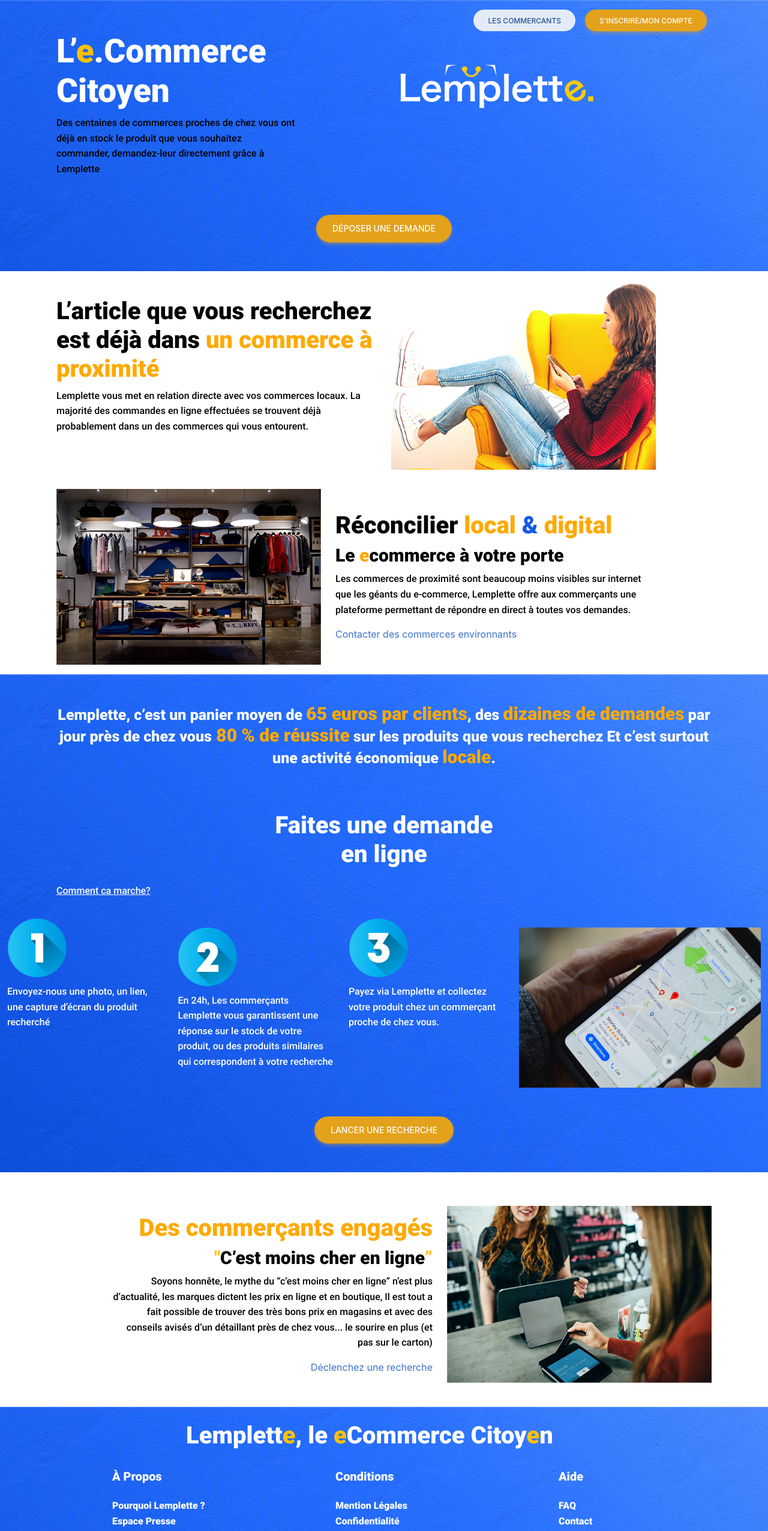
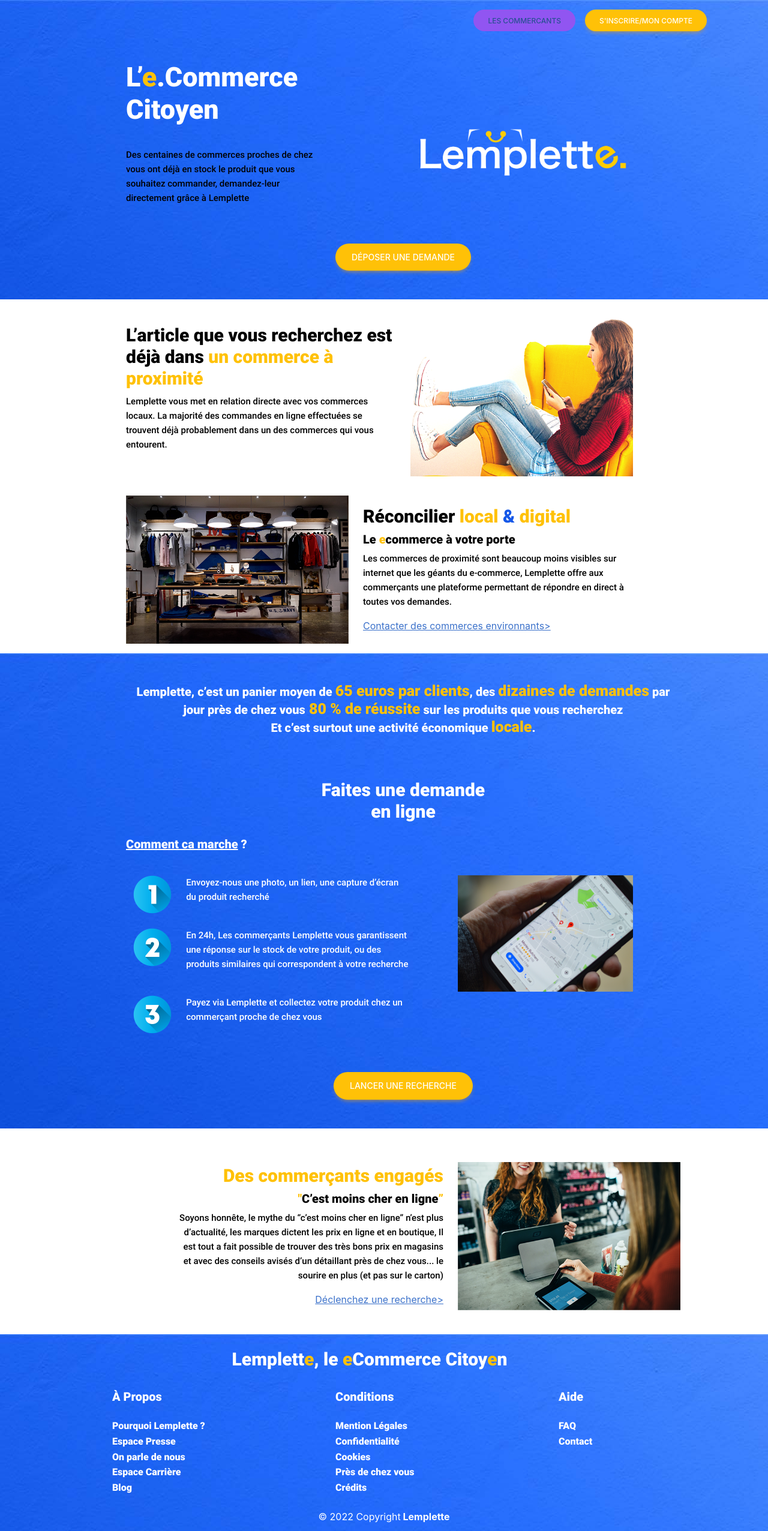
Before and after one commit to KarimLemplette/landing-page-merchant, a React (Create React App) app: page / in a window 1280 px wide. Shown: the top 2552 px of the page at 60% size. Built offline with nearby package versions, Linux system fonts and the light colour scheme.

Commit message:
Responsive mobile

```diff
--- a/src/components/body/Body.css
+++ b/src/components/body/Body.css
@@ -23,6 +23,7 @@
 
 .row3-h1 {
     color: #ffffff;
+    font-size: 20px;
 }
 
 .img {
@@ -74,6 +75,7 @@
 
 .h3-black {
     color: #000000;
+    font-size: 20px;
 }
 
 .p-white {
@@ -83,3 +85,15 @@
 .p-black {
     color: #000000;
 }
+
+@media (max-width: 500px) {
+    .responsive-image-body-width
+    {
+    width: 30%;
+    height: auto;
+    }
+    .responsive-text-center
+    {
+    text-align: center;
+    }
+}
--- a/src/components/body/Body.jsx
+++ b/src/components/body/Body.jsx
@@ -13,12 +13,12 @@
 function Body() {
     return (
         <div className='body'>
-            <MDBContainer breakpoint="md">
-                <MDBRow className='d-flex align-items-center mb-3'>
+            <MDBContainer breakpoint="md" className='container-fluid'>
+                <MDBRow className='d-flex align-items-center mb-3 mt-3'>
                     <MDBCol size='md' className='col-md-6'>
                         <h2 className='body-h2'>
                             L’article que vous recherchez
-                            est déjà dans <span style={{color: '#FFA900'}}>un commerce à proximité</span>
+                            est déjà dans <span style={{color: '#ffc107'}}>un commerce à proximité</span>
                         </h2>
                         <p className='p-black'>
                             Lemplette vous met en relation directe avec vos commerces locaux.
@@ -31,31 +31,31 @@
                     </MDBCol>
                 </MDBRow>
             </MDBContainer>
-            <MDBContainer breakpoint="md">
+            <MDBContainer breakpoint="md" className='container-fluid'>
                 <MDBRow className='d-flex align-items-center mb-3'>
                     <MDBCol className='col-md-5 mt-3 order-sm-first order-last'>
                         <img src={bodyimg2} alt='' className='img-fluid'/>
                     </MDBCol>
                     <MDBCol size='md' className='col-md-6 mt-3'>
-                        <h2 className='body-h2'>Réconcilier <span style={{color: '#FFA900'}}>local</span> <span style={{color: '#1558e8'}}>&</span> <span style={{color: '#FFA900'}}>digital</span></h2>
-                        <h3 className='h3-black'>Le <span style={{color: '#FFA900'}}>e</span>commerce à votre porte</h3>
+                        <h2 className='body-h2'>Réconcilier <span style={{color: '#ffc107'}}>local</span> <span style={{color: '#1558e8'}}>&</span> <span style={{color: '#ffc107'}}>digital</span></h2>
+                        <h3 className='h3-black'>Le <span style={{color: '#ffc107'}}>e</span>commerce à votre porte</h3>
                         <p className='p-black'>
                             Les commerces de proximité sont beaucoup moins visibles sur internet que les géants du e-commerce,
                             Lemplette offre aux commerçants une plateforme permettant de répondre en direct à toutes vos demandes.
                         </p>
-                        <a href='/'> Contacter des commerces environnants </a>
+                        <a href='/'> <u>Contacter des commerces environnants> </u></a>
                     </MDBCol>
                 </MDBRow>
             </MDBContainer>
             <div style={{ backgroundImage: `url(${background})` }}>
-                <MDBContainer breakpoint="md">
+                <MDBContainer breakpoint="md" className='container-fluid'>
                     <MDBRow>
                         <MDBCol className='col-md-12 mt-5 text-center'>
-                            <h3 className='h3-white' style={{fontSize: 25}}>
-                                Lemplette, c’est un panier moyen de <span style={{color: '#FFA900',fontSize: 30}}>65 euros par clients</span>,
-                                des <span style={{color: '#FFA900',fontSize: 30 }}>dizaines de demandes</span> par jour près de chez vous
-                                <span style={{color: '#FFA900',fontSize: 30}}> 80 % de réussite</span> sur les produits que vous recherchez
-                                Et c’est surtout une activité économique <span style={{color: '#FFA900',fontSize: 30}}>locale</span>.
+                            <h3 className='h3-white' style={{fontSize: 20}}>
+                                Lemplette, c’est un panier moyen de <span style={{color: '#ffc107',fontSize: 25}}>65 euros par clients</span>,
+                                des <span style={{color: '#ffc107',fontSize: 25 }}>dizaines de demandes</span> par jour près de chez vous
+                                <span style={{color: '#ffc107',fontSize: 25}}> 80 % de réussite</span> sur les produits que vous recherchez
+                                {"\n"} Et c’est surtout une activité économique <span style={{color: '#ffc107',fontSize: 25}}>locale</span>.
                             </h3>
                          </MDBCol>
                     </MDBRow>
@@ -68,49 +68,67 @@
                         </MDBRow>
                         <MDBRow className='mt-3 mb-3'>
                         <MDBCol md="11">
-                            <p className='row3-h1' align='left'><u>Comment ca marche?</u></p>
+                            <h3 className='row3-h1' align='left'><u>Comment ca marche</u> ?</h3>
                         </MDBCol>
                     </MDBRow>
                 </MDBContainer>
+                <MDBContainer breakpoint="md" className='container-fluid'>
                 <MDBRow className='mt-3 mb-3'>
-                    <MDBCol start>
-                        <img src={number1} alt='' className='number'/>
+                    <MDBCol size='md'className='col-md-7' >
+                    <MDBRow className='mt-3 mb-3'>
+                        <MDBCol size='md' className='col-md-2 responsive-image-body-width' >
+                        <img src={number1} alt='' className='img-fluid'/>
+                        </MDBCol>
+                        <MDBCol className='col-md-9' >
                         <p className='p-white'>Envoyez-nous une photo, un lien, une capture d’écran du produit recherché</p>
-                    </MDBCol>
-                    <MDBCol center>
-                        <img src={number2} alt='' className='number'/>
+                        </MDBCol>
+                    </MDBRow>
+                    <MDBRow className='mt-3 mb-3'>
+                    <MDBCol size='md' className='col-md-2 mt-2 responsive-image-body-width' >
+                        <img src={number2} alt='' className='img-fluid'/>
+                        </MDBCol>
+                        <MDBCol className='col-md-9 mt-2' >
                         <p className='p-white'>En 24h, Les commerçants Lemplette vous garantissent une réponse sur le stock de votre produit, ou des produits similaires qui correspondent à votre recherche</p>
-                    </MDBCol>
-                    <MDBCol start>
-                        <img src={number3} alt='' className='number'/>
-                        <p className='p-white'>Payez via Lemplette et collectez votre produit chez un commerçant proche de chez vous.</p>
+                        </MDBCol>
+                    </MDBRow>
+                    <MDBRow className='mt-3 mb-3'>
+                    <MDBCol size='md' className='col-md-2 mt-2 responsive-image-body-width' >
+                        <img src={number3} alt='' className='img-fluid'/>
+                        </MDBCol>
+                        <MDBCol className='col-md-9 mt-2' >
+                        <p className='p-white'>Payez via Lemplette et collectez votre produit chez un commerçant proche de chez vous</p>
+                        </MDBCol>
+
+
+                    </MDBRow>
                     </MDBCol>
                     <MDBCol size='md' className='col-md-4 mt-3'>
                         <img src={search} alt='' className='img-fluid'/>
                     </MDBCol>
                 </MDBRow>
                 <MDBCol className='col-md-12 mt-5 mb-5'>
-                    <MDBBtn rounded className='mx-2 mb-5 btn btn-warning btn-lg'>
+                    <MDBBtn rounded className='mx-2 mb-5 btn btn-warning btn-lg font-weight-bold'>
                         Lancer une recherche
                     </MDBBtn>
                 </MDBCol>
+                </MDBContainer>
             </div>
-            <MDBContainer breakpoint="sm">
+            <MDBContainer breakpoint="sm" className='container-fluid'>
                 <MDBRow className='d-flex align-items-center mb-3'>
                     <MDBCol size='md' className='col-md-6 offset-md-1 mt-2 mb-4 text-end'>
-                        <h2 class="text-end" style={{color:'#FFA900'}}>Des commerçants engagés</h2>
-                        <h3 className='h3-black'>
+                        <h2 class="responsive-text-center" style={{color:'#ffc107'}}>Des commerçants engagés</h2>
+                        <h3 className='h3-black responsive-text-center'>
                         <span style={{color: '#ffc107'}}>"</span>
                         <b>C’est moins cher en ligne</b>
                         <span style={{color: '#ffc107'}}>”</span>
                         </h3>
-                        <p className='p-black'>
+                        <p className='p-black responsive-text-center'>
                             Soyons honnête, le mythe du “c’est moins cher en ligne”
                             n’est plus d’actualité, les marques dictent les prix en ligne et en boutique,
                             Il est tout a fait possible de trouver des très bons prix en magasins et avec des
                             conseils avisés d’un détaillant près de chez vous... le sourire en plus (et pas sur le carton)
                         </p>
-                        <a href='/'>Déclenchez une recherche</a>
+                        <a className='responsive-text-center' href='/'> <u> Déclenchez une recherche> </u></a>
                     </MDBCol>
                     <MDBCol className='col-md-5 mt-2 mb-4'>
                         <img src={sourire} alt='' className='img-fluid'/>
--- a/src/components/header/Header.css
+++ b/src/components/header/Header.css
@@ -3,9 +3,40 @@
     text-align: left;
     white-space: pre-line;
     width: 75%;
+    margin-top: 8%;
 }
 
 .header-h2 {
     color: #ffffff;
     text-align: left;
 }
+
+
+
+@media (max-width: 500px) {
+    .responsive-image-header-width
+{
+    width: 95%;
+    height: auto;
+}
+    .responsive-header-h2
+{
+    margin-left: 14px;
+    font-size: 50px;
+}
+.responsive-header-p
+{
+    margin-left: 14px;
+}
+.responsive-container-header
+{
+    margin-bottom: 50px;
+}
+  }
+  @media (min-width: 500px) {
+
+.responsive-container-header
+{
+    margin-bottom: 50px;
+}
+  }
--- a/src/components/header/Header.jsx
+++ b/src/components/header/Header.jsx
@@ -9,24 +9,28 @@
 function Header() {
     return (
         <div style={{backgroundImage:`url(${background})`}}>
-            <MDBContainer breakpoint="md">
+            <MDBContainer breakpoint="md" className='responsive-container-header'>
                 <MDBRow>
                     <Navbar></Navbar>
-                        <MDBCol size='md' className='col-md-6'>
-                            <h1 className="header-h2">L’<span style={{color: '#ffc107'}}>e</span>.Commerce Citoyen</h1>
-                            <p className="header-p">
+                </MDBRow>
+            </MDBContainer>
+            <MDBContainer breakpoint="md" className='container-fluid'>
+                <MDBRow className='d-flex align-items-center'>
+                        <MDBCol size='md' className='col-md-6 order-sm-first order-last'>
+                            <h1 className="header-h2 responsive-header-h2">L’<span style={{color: '#ffc107'}}>e</span>.Commerce Citoyen</h1>
+                            <p className="header-p responsive-header-p">
                                 Des centaines de commerces proches de
                                 chez vous ont déjà en stock le produit que vous souhaitez commander, demandez-leur
                                 directement grâce à Lemplette
                             </p>
                         </MDBCol>
-                        <MDBCol size='md' className='col-md-4 mt-5'>
+                        <MDBCol size='md' className='col-md-5 mt-5 responsive-image-header-width'>
                             <img src={logo} className='img-fluid'/>
                         </MDBCol>
                 </MDBRow>
                 <MDBRow>
                     <MDBCol size='md' className='col-md-12 mt-5 mb-5 text-center'>
-                        <MDBBtn rounded className='mx-2 btn btn-warning btn-lg'>
+                        <MDBBtn rounded className='mx-2 btn btn-warning btn-lg font-weight-bold'>
                             Déposer une demande
                         </MDBBtn>
                     </MDBCol>
--- a/src/components/navbar/Navbar.css
+++ b/src/components/navbar/Navbar.css
@@ -2,3 +2,11 @@
     display: flex;
     justify-content: flex-end;
 }
+
+
+@media (max-width: 500px) {
+    .responsive-button-width
+{
+    font-size: 1vh;
+}
+  }
--- a/src/components/navbar/Navbar.jsx
+++ b/src/components/navbar/Navbar.jsx
@@ -5,10 +5,10 @@
 function Navbar() {
     return (
         <MDBContainer breakpoint="md" className='navbar-buttons'>
-            <MDBBtn rounded className='mx-2 mt-3' color='secondary'>
+            <MDBBtn rounded className='mx-2 mt-3 responsive-button-width' color='secondary'>
                 Les commercants
             </MDBBtn>
-            <MDBBtn rounded className='mx-2 mt-3' color='warning'>
+            <MDBBtn rounded className='mx-2 mt-3 responsive-button-width' color='warning'>
                 S'inscrire/Mon compte
             </MDBBtn>
         </MDBContainer>
--- a/src/index.css
+++ b/src/index.css
@@ -28,17 +28,17 @@
 
 p {
   font-family: 'Roboto Medium';
-  font-size: 22x;
+  font-size: 15px;
 }
 
 h1 {
   font-family: 'Roboto Black';
-  font-size: 55px;
+  font-size: 45px;
 }
 
 h2 {
   font-family: 'Roboto Black';
-  font-size: 40px;
+  font-size: 30px;
   color: #000000
 }
 
@@ -46,3 +46,16 @@
   font-family: 'Roboto Black';
   font-size: 30px;
 }
+.btn-warning {
+  background-color: #ffc107;
+}
+.btn-secondary {
+  background-color: #9155F1;
+}
+
+@media (min-width: 500px) {
+  .container-fluid {
+      padding-left: 10%;
+      padding-right: 5%;
+  }
+}
```
